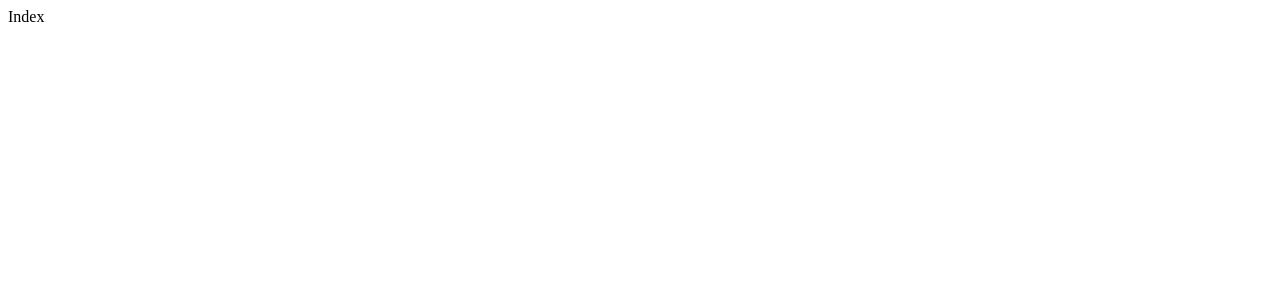
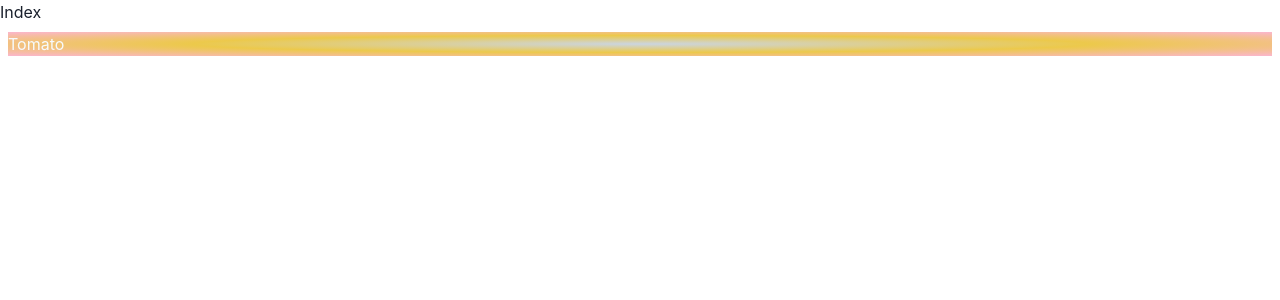
Before and after one commit to zenVentzi/blog, a Next.js app: page / in a window 1280 px wide. Shown: the top 300 px of the page. Built offline with nearby package versions, Linux system fonts and the light colour scheme.

Commit message:
add chakra-ui

```diff
--- a/package.json
+++ b/package.json
@@ -9,9 +9,13 @@
     "setup": "node ./contentful/setup.js $CONTENTFUL_SPACE_ID $CONTENTFUL_MANAGEMENT_TOKEN"
   },
   "dependencies": {
+    "@chakra-ui/react": "^1.6.3",
     "@contentful/rich-text-react-renderer": "14.1.1",
+    "@emotion/react": "^11.4.0",
+    "@emotion/styled": "^11.3.0",
     "classnames": "2.2.6",
     "date-fns": "2.14.0",
+    "framer-motion": "^4.1.17",
     "next": "latest",
     "react": "^16.13.1",
     "react-dom": "^16.13.1"
--- a/pages/_app.tsx
+++ b/pages/_app.tsx
@@ -1,7 +1,12 @@
 import type { AppProps /*, AppContext */ } from 'next/app';
+import { ChakraProvider } from '@chakra-ui/react';
 
 const MyApp = ({ Component, pageProps }: AppProps) => {
-  return <Component {...pageProps} />;
+  return (
+    <ChakraProvider>
+      <Component {...pageProps} />
+    </ChakraProvider>
+  );
 };
 
 export default MyApp;
--- a/pages/index.tsx
+++ b/pages/index.tsx
@@ -1,5 +1,18 @@
+import { Box } from '@chakra-ui/react';
+
 const Index = () => {
-  return <div>Index</div>;
+  return (
+    <div>
+      Index
+      <Box
+        m={2}
+        color="gray.50"
+        bgGradient="radial(gray.300,yellow.400,pink.200)"
+      >
+        Tomato
+      </Box>
+    </div>
+  );
 };
 
 export default Index;
```
Also changed, not shown: modules/README.md (added), 1 other file (tests, documents, lock files or other folders).
